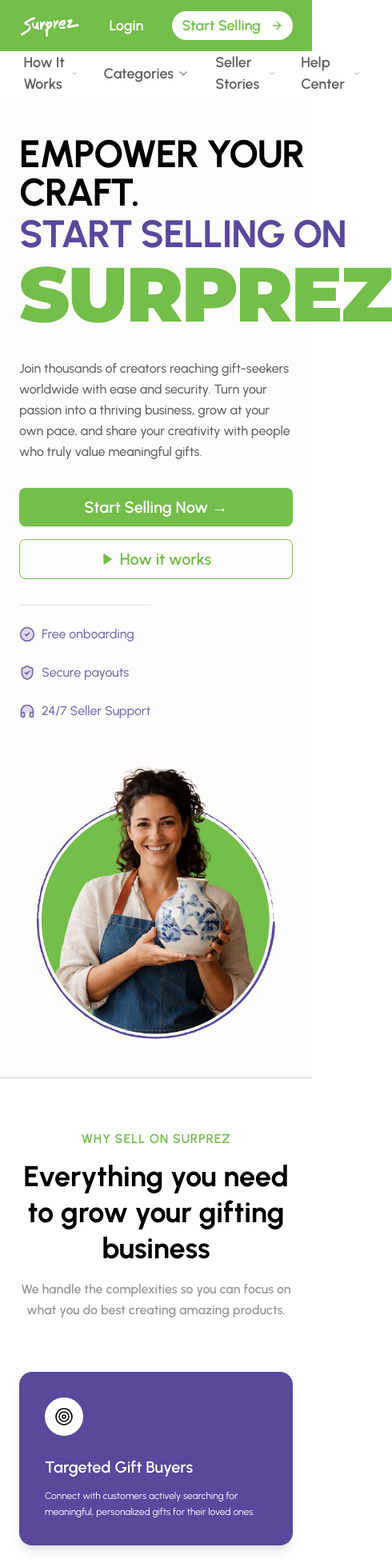
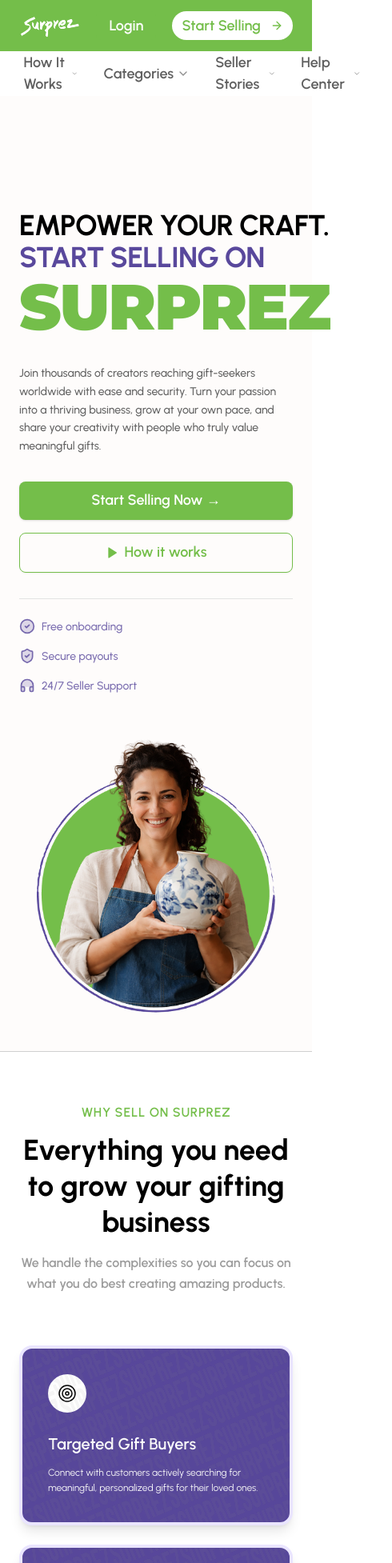
Before and after one commit to dennyneelamkavil/surprez, a Next.js app: page /seller in a window 390 px wide. Shown: the top 1954 px of the page at 80% size, 490 px wide, since content can reach past the window. Built offline with nearby package versions, Linux system fonts and the light colour scheme.

Commit message:
added bg for why sell cards, hero section image and layout adjusted - to match the figma design

```diff
--- a/components/seller/sections/HeroSection.tsx
+++ b/components/seller/sections/HeroSection.tsx
@@ -10,28 +10,28 @@
   const router = useRouter();
 
   return (
-    <section className="w-full py-12 md:py-24 lg:py-32">
+    <section className="w-full pt-8 pb-12 md:pb-24 lg:pb-32">
       <div className="max-w-7xl mx-auto px-6">
         <div className="grid grid-cols-1 lg:grid-cols-2 gap-12 items-center">
           {/* Left Content */}
-          <div className="space-y-8 flex flex-col items-start text-left">
+          <div className="space-y-8 flex flex-col items-start text-left pt-28">
             {/* Headlines */}
             <div className="space-y-1">
-              <h1 className="text-[48px] sm:text-5xl md:text-6xl font-black text-black uppercase tracking-tight leading-none">
+              <h1 className="text-4xl sm:text-5xl md:text-[48px] font-black text-black uppercase tracking-tight leading-none whitespace-normal lg:whitespace-nowrap">
                 EMPOWER YOUR CRAFT.
               </h1>
-              <h2 className="text-[48px] sm:text-5xl md:text-6xl font-black text-secondary uppercase tracking-tight leading-none">
+              <h2 className="text-4xl sm:text-5xl md:text-[48px] font-black text-secondary uppercase tracking-tight leading-none">
                 START SELLING ON
               </h2>
               <h2
-                className={`${montserrat.className} text-[96px] sm:text-6xl md:text-7xl font-black text-primary uppercase tracking-tight leading-none`}
+                className={`${montserrat.className} text-[80px] sm:text-7xl md:text-[96px] font-black text-primary uppercase tracking-tight leading-none`}
               >
                 SURPREZ
               </h2>
             </div>
 
             {/* Subtext */}
-            <p className="text-[#616161] text-[16px] font-medium md:text-lg leading-relaxed max-w-lg">
+            <p className="text-[#616161] text-[14px] font-medium md:text-[16px] leading-relaxed max-w-lg">
               Join thousands of creators reaching gift-seekers worldwide with
               ease and security. Turn your passion into a thriving business,
               grow at your own pace, and share your creativity with people who
@@ -42,20 +42,20 @@
             <div className="flex flex-col sm:flex-row gap-4 w-full sm:w-auto">
               <Button
                 onClick={() => router.push("/seller/register")}
-                className="bg-primary hover:bg-primary/90 text-white font-semibold px-8 py-6 text-[20px] rounded-lg shadow-sm transition-transform hover:scale-105"
+                className="bg-primary hover:bg-primary/90 text-white font-semibold px-8 py-6 text-[18px] md:text-[20px] rounded-lg shadow-sm transition-transform hover:scale-105"
               >
                 Start Selling Now &rarr;
               </Button>
               <Button
                 variant="outline"
-                className="border-primary text-primary hover:bg-primary/10 hover:text-primary font-semibold px-8 py-6 text-[20px] rounded-lg bg-transparent flex items-center gap-2"
+                className="border-primary text-primary hover:bg-primary/10 hover:text-primary font-semibold px-8 py-6 text-[18px] md:text-[20px] rounded-lg bg-transparent flex items-center gap-2"
               >
                 <Play className="w-4 h-4 fill-current" /> How it works
               </Button>
             </div>
 
             {/* Trust Indicators / Features */}
-            <div className="flex flex-col sm:flex-row gap-6 text-[16px] font-medium text-secondary/80 border-t border-[#E3E3E3] pt-6">
+            <div className="flex flex-col sm:flex-row gap-4 sm:gap-6 text-[14px] sm:text-[16px] font-medium text-secondary/80 border-t border-[#E3E3E3] pt-6 w-full">
               <div className="flex items-center gap-2">
                 <CheckCircle2 className="w-5 h-5 text-secondary/80 fill-secondary/20" />
                 <span>Free onboarding</span>
@@ -72,8 +72,8 @@
           </div>
 
           {/* Right Image */}
-          <div className="flex justify-center items-center relative">
-            <div className="relative w-[350px] h-[350px] md:w-[450px] md:h-[450px] lg:w-[500px] lg:h-[500px]">
+          <div className="flex justify-center lg:justify-end items-center relative">
+            <div className="relative w-[350px] h-[350px] md:w-[500px] md:h-[500px] lg:w-[800px] lg:h-[800px]">
               <Image
                 src="/seller/herosection/hero.png"
                 alt="Seller empowering her craft"
--- a/components/seller/sections/WhySellSection.tsx
+++ b/components/seller/sections/WhySellSection.tsx
@@ -1,4 +1,5 @@
 import { Truck, Wallet, ShieldCheck, Target } from "lucide-react";
+import Image from "next/image";
 
 const features = [
   {
@@ -61,8 +62,16 @@
             return (
               <div
                 key={index}
-                className={`bg-secondary rounded-2xl p-8 shadow-lg hover:shadow-xl transition-all duration-300 h-full flex flex-col items-start gap-6 ${staggerClass}`}
+                className={`relative overflow-hidden bg-secondary rounded-2xl p-8 shadow-lg hover:shadow-xl transition-all duration-300 h-full flex flex-col items-start gap-6 border-4 border-[#EAE5FF] ${staggerClass}`}
               >
+                <Image
+                  src="/seller/why-sell/why-sell-bg.png"
+                  alt=""
+                  width={512}
+                  height={341}
+                  className="absolute top-[-17px] left-[-50px] w-[512px] h-[341px] scale-[1.6] -rotate-[22.64deg] opacity-[0.04] mix-blend-difference pointer-events-none select-none"
+                />
+
                 {/* Icon Container */}
                 <div className="w-12 h-12 rounded-full bg-white border-2 border-white flex items-center justify-center flex-shrink-0">
                   <Icon className="w-6 h-6 text-black" strokeWidth={1.5} />
```
Also changed, not shown: public/seller/why-sell/why-sell-bg.png (added).
